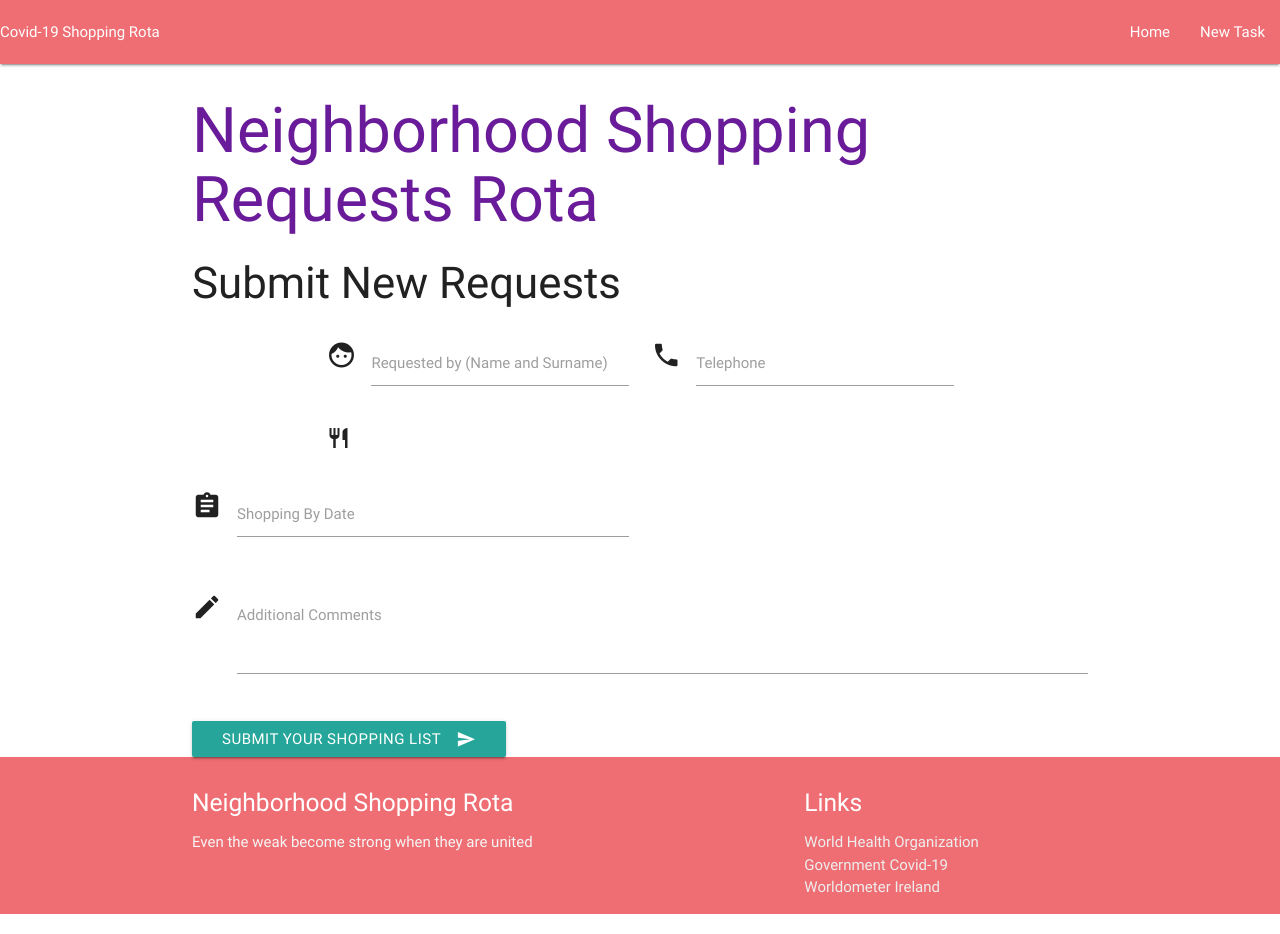
After one commit to valenovi76/MySQL, a Flask app: template templates/new_requests2.html in a window 1280 px wide. The commit adds this page. Run offline with Flask 2, Linux system fonts and the light colour scheme; the template is opened without the code that fills it, so the values that code supplies are empty; some libraries are stand-ins or nearby versions.

Commit message:
changes to new requests page

```diff
--- a/app.py
+++ b/app.py
@@ -32,8 +32,12 @@
 
 @app.route('/new_requests')
 def add_new_requests():
-    return render_template("new_requests.html", foods=mongo.db.c_food.find())
+    return render_template("new_requests2.html", foods=mongo.db.c_food.find())
 
+
+def get_user():
+    users = mongo.db.c_users
+    users.find()
 
 @app.route('/insert_requests', methods=['POST'])
 def insert_requests():
--- a/templates/new_requests.html
+++ b/templates/new_requests.html
@@ -22,7 +22,7 @@
                             <select id="Food" name="Food">
                             <option value="" disabled selected>Choose Multiple Foods</option>
                             {% for food in foods %}
-                            <option value="{{food.Food}}">{{food.Food}} - {{food.Food_Category}} - quantity {{food.Unit}} - {{food.Qty}}</option>
+                            <option value="{{food.Food}}">{{food.Food}} - {{food.Food_Category}} - quantity: {{food.Qty}} {{food.Unit}} - </option>
                             {% endfor %}
                             </select>
                             <label>Food List</label>
--- /dev/null
+++ b/templates/new_requests2.html
@@ -0,0 +1,59 @@
+{% extends 'master.html' %}
+{% block content %}
+<h3>Submit New Requests</h3>
+<div class="row">
+   <form  class="col s12">
+      <div class="container">
+         <div class="row">
+            <div class="input-field col s6">
+               <i class="material-icons prefix">face</i>
+               <input id="Requested_By" name="Requested_By" type="text" class="validate">
+               <label for="first_name">Requested by (Name and Surname)</label>
+            </div>
+            <div class="input-field col s6">
+               <i class="material-icons prefix">phone</i>
+               <input id="Requestor_Phone_Number" name ="Requestor_Phone_Number" type="tel" class="validate">
+               <label for="icon_telephone">Telephone</label>
+            </div>
+         </div>
+
+
+               <i class="material-icons prefix">restaurant</i>
+               {% for row in rows %}
+                        <div class="row">
+                  {% for food in foods %}
+                  <div class="col-md-3">{{food}}</div>
+
+                    {% endfor %}
+                </div>
+            {% endfor %}
+
+                </div>
+
+         </div>
+
+
+
+
+
+         <div class="row">
+            <div class="input-field col s6" id="matfix">
+               <i class="material-icons prefix">assignment</i>
+               <input id="Shopping_Date" name="Shopping_Date" type="text" class="datepicker">
+               <label for="icon_prefix">Shopping By Date</label>
+            </div>
+         </div>
+         <div class="row">
+            <div class="input-field col s12">
+               <i class="material-icons prefix">mode_edit</i>
+               <textarea id="Additional_Comments" name="Additional_Comments" class="materialize-textarea"></textarea>
+               <label for="textarea1">Additional Comments</label>
+            </div>
+         </div>
+         <button class="btn waves-effect waves-light" type="submit" name="action">Submit your shopping list
+         <i class="material-icons right">send</i>
+         </button>
+      </div>
+   </form>
+</div>
+{% endblock %}
```
Also changed, not shown: templates/test.html (deleted).
